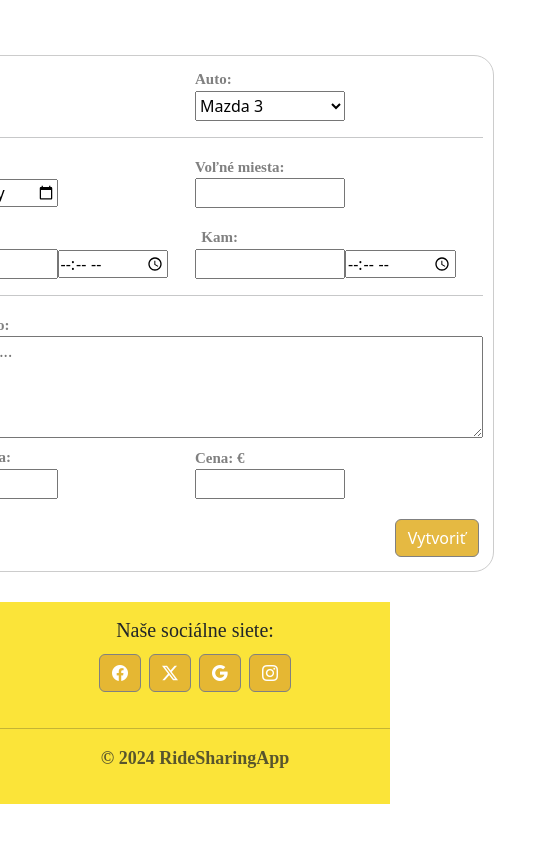
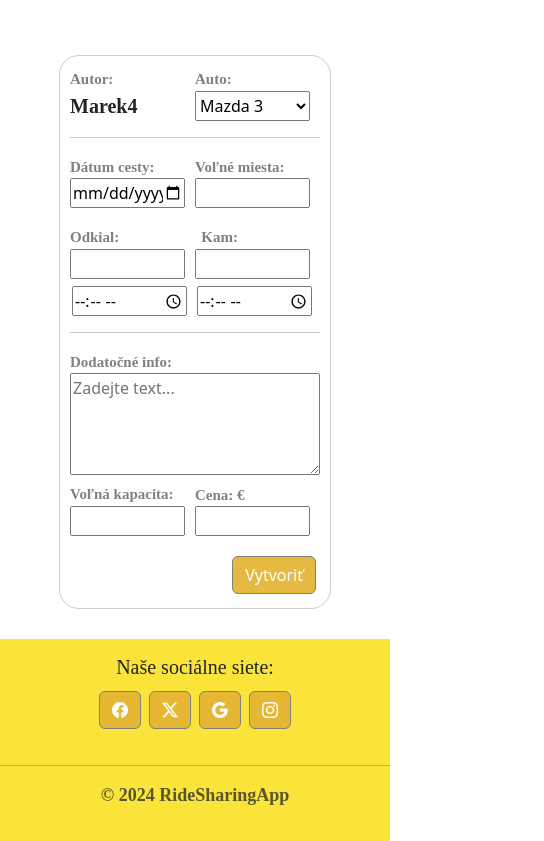
Before and after one commit to MarekGarek/RideSharingApp, a React (Create React App) app in the folder frontend/: page /profile/create-ride in a window 390 px wide. Shown: the part 757-1598 px from the top of the page, 544 px wide, since content can reach past the window. Before the commit the page ends 1561 px from the top, so only its background shows below. Built offline with nearby package versions, Linux system fonts and the light colour scheme.

Commit message:
CreateRide css

```diff
--- /dev/null
+++ b/frontend/src/css/CreateRide.css
@@ -0,0 +1,29 @@
+.long-inputs{
+    width: 150px;
+    height: 30px;
+}
+
+.time-inputs {
+    margin-left: 2px;
+    padding-top: 1px;
+    height: 30px;
+    width: 70px;
+}
+
+.textarea-input{
+    width: 450px;
+}
+
+@media (max-width: 1000px) {
+    .long-inputs{
+        width: 115px;
+    }
+    .time-inputs {
+        margin-top: 7px;
+        width: 115px;
+    }
+
+    .textarea-input{
+        width: 250px;
+    }
+}
--- a/frontend/src/pages/CreateRide.js
+++ b/frontend/src/pages/CreateRide.js
@@ -1,3 +1,5 @@
+import '../css/CreateRide.css';
+
 export default function CreateRide() {
     return(
         <>
@@ -30,7 +32,7 @@ export default function CreateRide() {
                         <a className="label-trpc">Dátum cesty: </a>
                     </div>
                     <div>
-                        <input type='date' style={{width: '150px'}}></input>
+                        <input type='date' className="long-inputs"></input>
                     </div>
                 </p>
             </div>
@@ -43,12 +45,12 @@ export default function CreateRide() {
                     </div>
                     <div className="grid-towns">
                         <div className="grid-towns-A">
-                            <input type="text" style={{width: '150px'}}></input>
-                            <input type="time" style={{width: '70'}}></input>
+                            <input type="text" className="long-inputs"></input>
+                            <input type="time" className="time-inputs"></input>
                         </div>
                         <div className="grid-towns-B">
-                            <input type="text" style={{width: '150px'}}></input>
-                            <input type="time" style={{width: '70'}}></input>
+                            <input type="text" className="long-inputs"></input>
+                            <input type="time" className="time-inputs"></input>
                         </div>
                     </div>
                 </p>
@@ -57,7 +59,7 @@ export default function CreateRide() {
 
             <div className="grid-tripc-info">
                 <a className="label-trpc">Dodatočné info: </a><br/>
-                <textarea id="text" name="text" rows="4" cols="60" placeholder="Zadejte text..."></textarea>
+                <textarea id="text" name="text" rows="4" cols="60" placeholder="Zadejte text..." className="textarea-input"></textarea>
             </div>
 
             <div className="grid-tripc-car">
@@ -66,7 +68,7 @@ export default function CreateRide() {
                         <a className="label-trpc">Auto: </a>
                     </div>
                     <div>
-                        <select style={{width: '150px',height: '30px'}}>
+                        <select className="long-inputs">
                             <option>Mazda 3</option>
                             <option>Peugeot 207</option>
                         </select>
@@ -81,7 +83,7 @@ export default function CreateRide() {
                         <a className="label-trpc">Voľné miesta: </a>
                     </div>
                     <div>
-                        <input type='number'style={{width: '150px'}}></input>
+                        <input type='number'className="long-inputs"></input>
                     </div>
                 </p>
             </div>
@@ -92,7 +94,7 @@ export default function CreateRide() {
                         <a className="label-trpc">Voľná kapacita: </a>
                     </div>
                     <div>
-                        <input type='number'style={{width: '150px'}}></input>
+                        <input type='number'className="long-inputs"></input>
                     </div>
                 </p>
                 <hr class="featurette-divider media-q"></hr>
@@ -103,7 +105,7 @@ export default function CreateRide() {
                         <a className="label-trpc">Cena: €</a>
                     </div>
                     <div>
-                        <input type='number'style={{width: '150px'}} step="0.2"></input>
+                        <input type='number' className="long-inputs" step="0.2"></input>
                     </div>
             </div>
 
```
